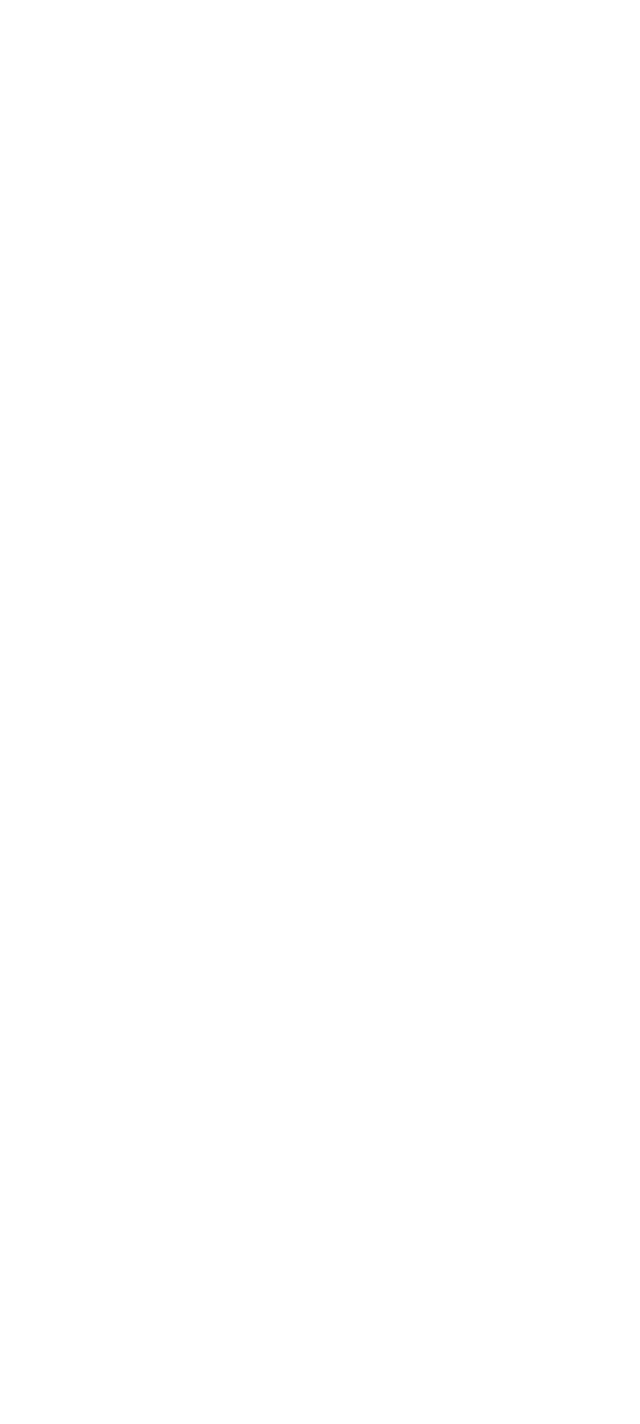
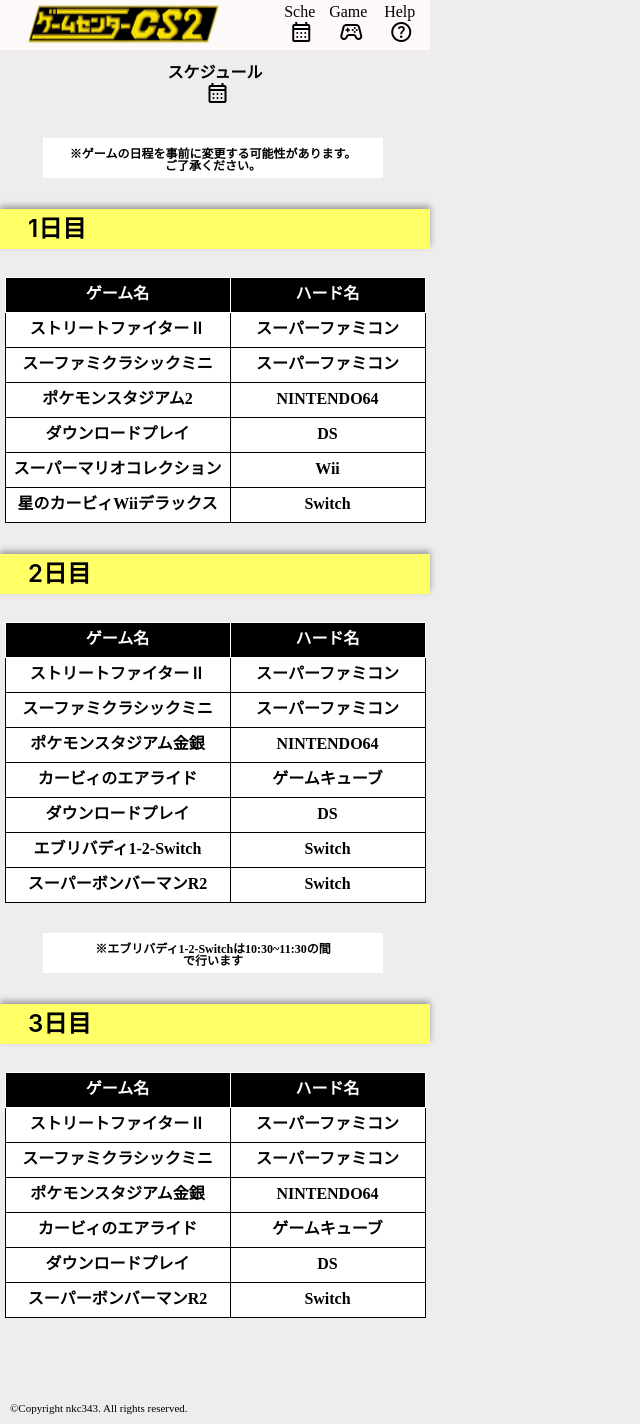
Before and after one commit to meigakusai2023/nkc343, a plain HTML site: page schedule.html in a window 1280 px wide. Shown: the whole page, without its empty margins (0-640 px from the left). Before the commit the page ends 800 px from the top, so only its background shows below. Drawn offline with nearby package versions, Linux system fonts and the light colour scheme.

Commit message:
Create schedule.html

```diff
--- /dev/null
+++ b/css/schedule.css
@@ -0,0 +1,52 @@
+.alert {
+    margin-top: 30px;
+    width: 340px;
+    height: 40px;
+    background-color: #fff;
+    text-align: center;
+    position: relative;
+    left: 10%;
+}
+
+.alert p {
+    padding-top: 10px;
+    font-size: 12px;
+    font-weight: 600;
+}
+
+table {
+    display: flex;
+    justify-content: center;
+    flex-shrink: 0;
+    margin-bottom: 25px;
+}
+
+td,
+th {
+    border-collapse: collapse;
+    padding: 2px;
+    width: 220px;
+    height: 30px;
+    text-align: center;
+    font-weight: 600;
+    line-height: normal;
+}
+
+.hard {
+    width: 190px;
+}
+
+th {
+    background-color: #000;
+    color: #fff;
+    border: 1px double #fff;
+}
+
+td {
+    background-color: #fff;
+    border: 1px solid #000;
+}
+
+.blank {
+    height: 50px;
+}
--- a/css/style.css
+++ b/css/style.css
@@ -8,6 +8,14 @@ body {
 
 a {
     text-decoration: none;
+    color: #000;
+}
+
+h1 {
+    margin-top: 15px;
+}
+
+p {
     color: #000;
 }
 
@@ -53,6 +61,10 @@ header li {
 }
 
 /* ========== メインコンテンツ ========== */
+.header-content {
+    text-align: center;
+}
+
 .title {
     max-width: 430px;
     height: 40px;
@@ -74,9 +86,9 @@ header li {
 /* ========== フッター ========== */
 /* フッターを画面の右下に配置 */
 footer {
-    position: fixed;
+    position: relative;
     bottom: 0;
-    right: 0;
+    left: 0;
     padding: 10px;
     font-size: 11px;
 }
--- a/schedule.html
+++ b/schedule.html
@@ -0,0 +1,199 @@
+<!DOCTYPE html>
+<html lang="ja">
+<head>
+    <meta charset="UTF-8">
+    <meta name="viewport" content="width=device-width, initial-scale=1.0">
+    <meta name="robots" content="noindex">
+    <title>名学祭2023-R343</title>
+    <link rel="stylesheet" href="https://cdn.jsdelivr.net/gh/devicons/devicon@v2.15.1/devicon.min.css">
+    <link rel="icon" href="">
+    <!-- stylesheet -->
+    <link rel="stylesheet" href="css/reset.css">
+    <link rel="stylesheet" href="css/style.css">
+    <link rel="stylesheet" href="css/schedule.css">
+    <!-- Google Icons -->
+    <link rel="stylesheet" href="https://fonts.googleapis.com/css2?family=Material+Symbols+Outlined:opsz,wght,FILL,GRAD@24,400,0,0" />
+</head>
+
+<body>
+    <!-- ここからヘッダー -->
+    <header>
+        <div class="logo">
+            <img src="./img/logo.png" alt="CS2ゲームセンター">
+        </div>
+
+        <nav>
+        <ul>
+            <li>
+                <a href="./schedule.html">
+                    Sche
+                    <span class="material-symbols-outlined">
+                        calendar_month
+                    </span>
+                </a>
+            </li>
+            <li class="item-game">
+                <a href="./games.html">
+                    Game
+                    <span class="material-symbols-outlined icons-games">
+                        stadia_controller
+                    </span>
+            </li>
+            <li>
+                <a href="./help.html">
+                    Help
+                    <span class="material-symbols-outlined">
+                        help
+                    </span>
+                </a>
+            </li>
+            </ul>
+        </nav>
+    </header>
+    <!-- ここまでヘッダー -->
+
+    <!-- ここからメイン -->
+    <main>
+        <div class="header-content">
+            <h1>スケジュール</h1>
+            <span class="material-symbols-outlined">
+                calendar_month
+            </span>
+        </div>
+
+        <div class="alert">
+            <p>※ゲームの日程を事前に変更する可能性があります。<br>
+            ご了承ください。</p>
+        </div>
+
+        <div class="main-content">
+            <div class="title">
+                <p>1日目</p>
+            </div>
+
+            <table>
+                <tbody>
+                    <tr>
+                        <th>ゲーム名</th>
+                        <th class="hard">ハード名</th>
+                    </tr>
+                    <tr>
+                        <td>ストリートファイターⅡ</td>
+                        <td class="hard">スーパーファミコン</td>
+                    </tr>
+                    <tr>
+                        <td>スーファミクラシックミニ</td>
+                        <td class="hard">スーパーファミコン</td>
+                    </tr>
+                    <tr>
+                        <td>ポケモンスタジアム2</td>
+                        <td class="hard">NINTENDO64</td>
+                    </tr>
+                    <tr>
+                        <td>ダウンロードプレイ</td>
+                        <td class="hard">DS</td>
+                    </tr>
+                    <tr>
+                        <td>スーパーマリオコレクション</td>
+                        <td class="hard">Wii</td>
+                    </tr>
+                    <tr>
+                        <td>星のカービィWiiデラックス</td>
+                        <td class="hard">Switch</td>
+                    </tr>
+                </tbody>
+            </table>
+        </div>
+
+        <div class="main-content">
+            <div class="title">
+                <p>2日目</p>
+            </div>
+            <table>
+                    <tbody>
+                        <tr>
+                            <th>ゲーム名</th>
+                            <th class="hard">ハード名</th>
+                        </tr>
+                        <tr>
+                            <td>ストリートファイターⅡ</td>
+                            <td class="hard">スーパーファミコン</td>
+                        </tr>
+                        <tr>
+                            <td>スーファミクラシックミニ</td>
+                            <td class="hard">スーパーファミコン</td>
+                        </tr>
+                        <tr>
+                            <td>ポケモンスタジアム金銀</td>
+                            <td class="hard">NINTENDO64</td>
+                        </tr>
+                        <tr>
+                            <td>カービィのエアライド</td>
+                            <td class="hard">ゲームキューブ</td>
+                        </tr>
+                        <tr>
+                            <td>ダウンロードプレイ</td>
+                            <td class="hard">DS</td>
+                        </tr>
+                        <tr>
+                            <td>エブリバディ1-2-Switch</td>
+                            <td class="hard">Switch</td>
+                        </tr>
+                        <tr>
+                            <td>スーパーボンバーマンR2</td>
+                            <td class="hard">Switch</td>
+                        </tr>
+                    </tbody>
+            </table>
+
+            <div class="alert">
+                <p>※エブリバディ1-2-Switchは10:30~11:30の間<br>で行います</p>
+            </div>
+        </div>
+
+        <div class="main-content">
+            <div class="title">
+                <p>3日目</p>
+            </div>
+            <table>
+                    <tbody>
+                        <tr>
+                            <th>ゲーム名</th>
+                            <th class="hard">ハード名</th>
+                        </tr>
+                        <tr>
+                            <td>ストリートファイターⅡ</td>
+                            <td class="hard">スーパーファミコン</td>
+                        </tr>
+                        <tr>
+                            <td>スーファミクラシックミニ</td>
+                            <td class="hard">スーパーファミコン</td>
+                        </tr>
+                        <tr>
+                            <td>ポケモンスタジアム金銀</td>
+                            <td class="hard">NINTENDO64</td>
+                        </tr>
+                        <tr>
+                            <td>カービィのエアライド</td>
+                            <td class="hard">ゲームキューブ</td>
+                        </tr>
+                        <tr>
+                            <td>ダウンロードプレイ</td>
+                            <td class="hard">DS</td>
+                        </tr>
+                        <tr>
+                            <td>スーパーボンバーマンR2</td>
+                            <td class="hard">Switch</td>
+                        </tr>
+                    </tbody>
+            </table>
+        </div>
+        <div class="blank"></div>
+    </main>
+    <!-- ここまでメイン -->
+
+    <footer>
+        <p>&copy;Copyright nkc343. All rights reserved.</p>
+    </footer>
+</body>
+</html>
```
